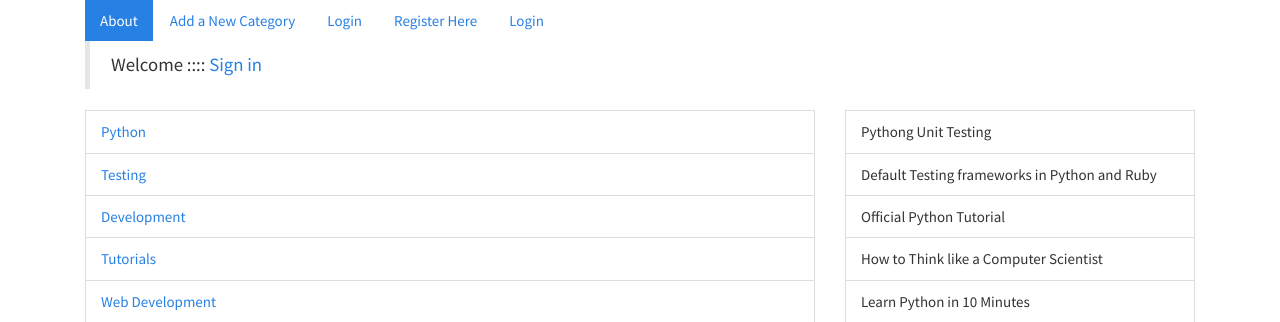
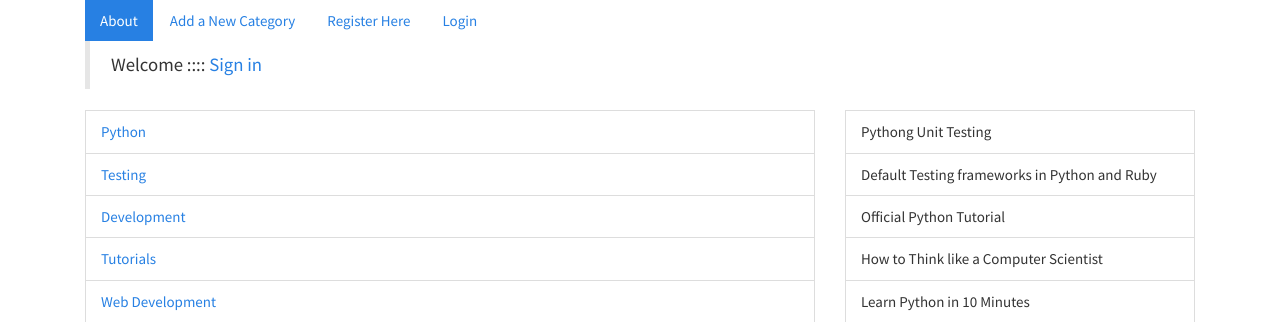
Before and after one commit to bretuobay/rango, a Django app: page /rango/ in a window 1280 px wide. Shown: the top 322 px of the page. Run offline with Django 3.2, Linux system fonts and the light colour scheme; data comes from the database, SQL or seed files in the repository; both versions use the stored data as it was after the commit; some libraries are stand-ins or nearby versions.

Commit message:
more clean up

```diff
--- a/tango_with_django_project/templates/rango/index.html
+++ b/tango_with_django_project/templates/rango/index.html
@@ -17,7 +17,6 @@
             <ul class="nav nav-pills">
               <li role="presentation" class="active"><a href="/rango/about/">About</a></li>
               <li role="presentation"><a href="/rango/add_category/">Add a New Category</a></li>
-              <li role="presentation"><a href="/rango/login/">Login</a></li>
               {% if user.is_authenticated %}
                    <li role="presentation"><a href="/rango/restricted/">Restricted Page</a></li>
                    <li role="presentation"><a href="/rango/logout/">Logout</a></li>
```
Also changed, not shown: tango_with_django_project/db.sqlite3.
